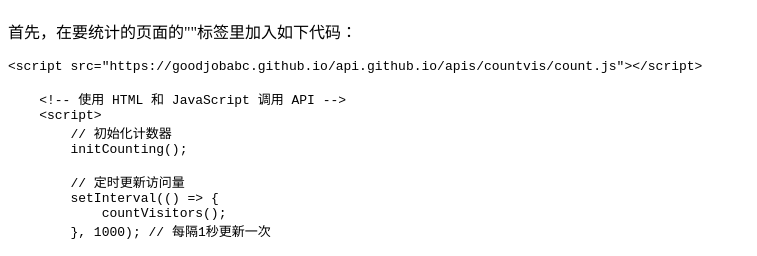
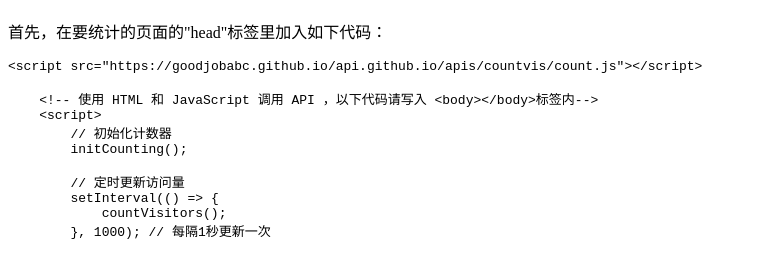
Before and after one commit to goodjobABC/api.github.io, a plain HTML site: page apis/countvis/index.html in a window 1280 px wide. Shown: the part 70-326 px from the top of the page, without its empty margins (0-757 px from the left). Drawn offline with Linux system fonts and the light colour scheme.

Commit message:
Update index.html

```diff
--- a/apis/countvis/index.html
+++ b/apis/countvis/index.html
@@ -6,10 +6,10 @@
   </head>
   <body>
     <h1>如何使用统计访问量api?</h1>
-    <p>首先，在要统计的页面的"<head></head>"标签里加入如下代码：</p>
-    <pre class="language-html"><code class="language-html code-highlight"><span class="code-line line-number" line="1"><span class="token tag"><span class="token tag"><span class="token punctuation">&lt;</span>script</span> <span class="token attr-name">src</span><span class="token attr-value"><span class="token punctuation attr-equals">=</span><span class="token punctuation">"</span>https://goodjobabc.github.io/api.github.io/apis/countvis/count.js<span class="token punctuation">"</span></span><span class="token punctuation">&gt;</span></span><span class="token script"></span><span class="token tag"><span class="token tag"><span class="token punctuation">&lt;/</span>script</span><span class="token punctuation">&gt;</span></span>
+    <p>首先，在要统计的页面的"head"标签里加入如下代码：</p>
+   <pre class="language-html"><code class="language-html code-highlight"><span class="code-line line-number" line="1"><span class="token tag"><span class="token tag"><span class="token punctuation">&lt;</span>script</span> <span class="token attr-name">src</span><span class="token attr-value"><span class="token punctuation attr-equals">=</span><span class="token punctuation">"</span>https://goodjobabc.github.io/api.github.io/apis/countvis/count.js<span class="token punctuation">"</span></span><span class="token punctuation">&gt;</span></span><span class="token script"></span><span class="token tag"><span class="token tag"><span class="token punctuation">&lt;/</span>script</span><span class="token punctuation">&gt;</span></span>
 </span><span class="code-line line-number" line="2">
-</span><span class="code-line line-number" line="3">    <span class="token comment">&lt;!-- 使用 HTML 和 JavaScript 调用 API --&gt;</span>
+</span><span class="code-line line-number" line="3">    <span class="token comment">&lt;!-- 使用 HTML 和 JavaScript 调用 API ，以下代码请写入 &lt;body&gt;&lt;/body&gt;标签内--&gt;</span>
 </span><span class="code-line line-number" line="4">    <span class="token tag"><span class="token tag"><span class="token punctuation">&lt;</span>script</span><span class="token punctuation">&gt;</span></span><span class="token script"><span class="token language-javascript">
 </span></span></span><span class="code-line line-number" line="5"><span class="token script"><span class="token language-javascript">        <span class="token comment">// 初始化计数器</span>
 </span></span></span><span class="code-line line-number" line="6"><span class="token script"><span class="token language-javascript">        <span class="token function">initCounting</span><span class="token punctuation">(</span><span class="token punctuation">)</span><span class="token punctuation">;</span>
```
